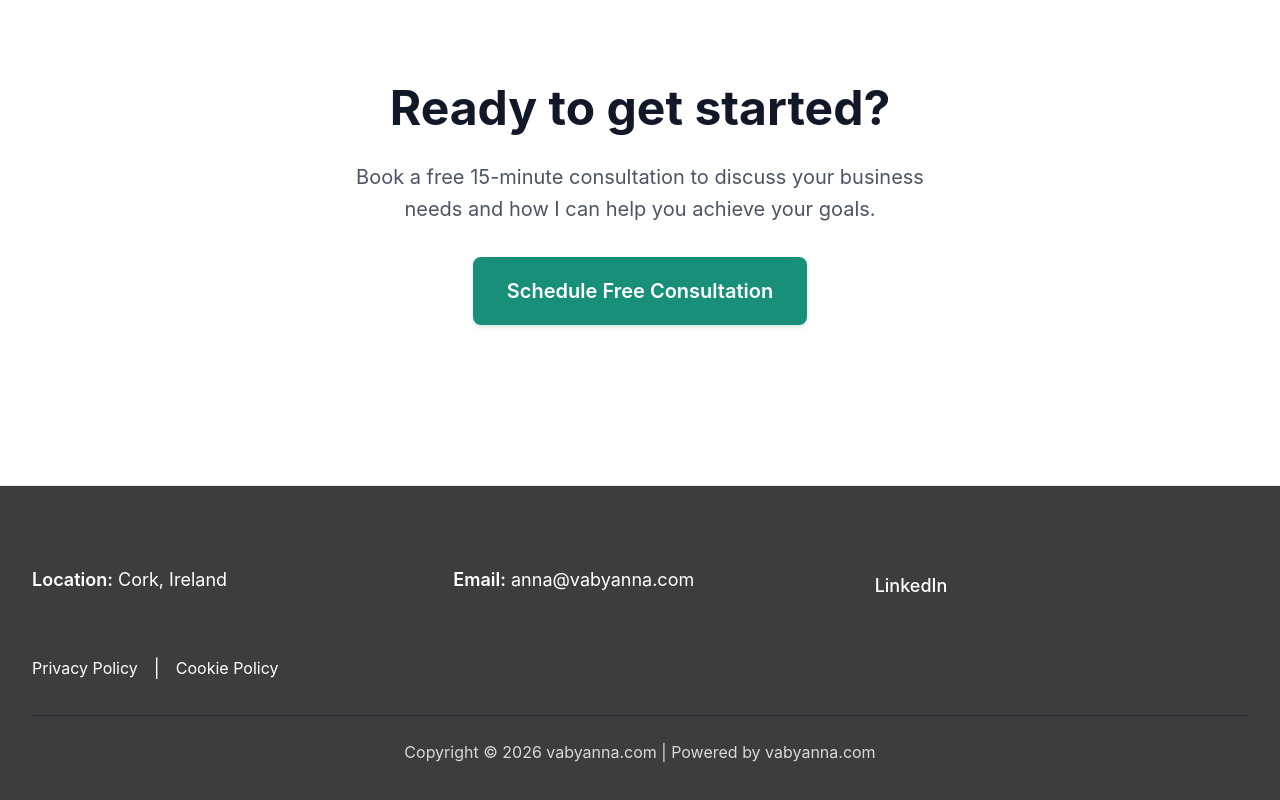
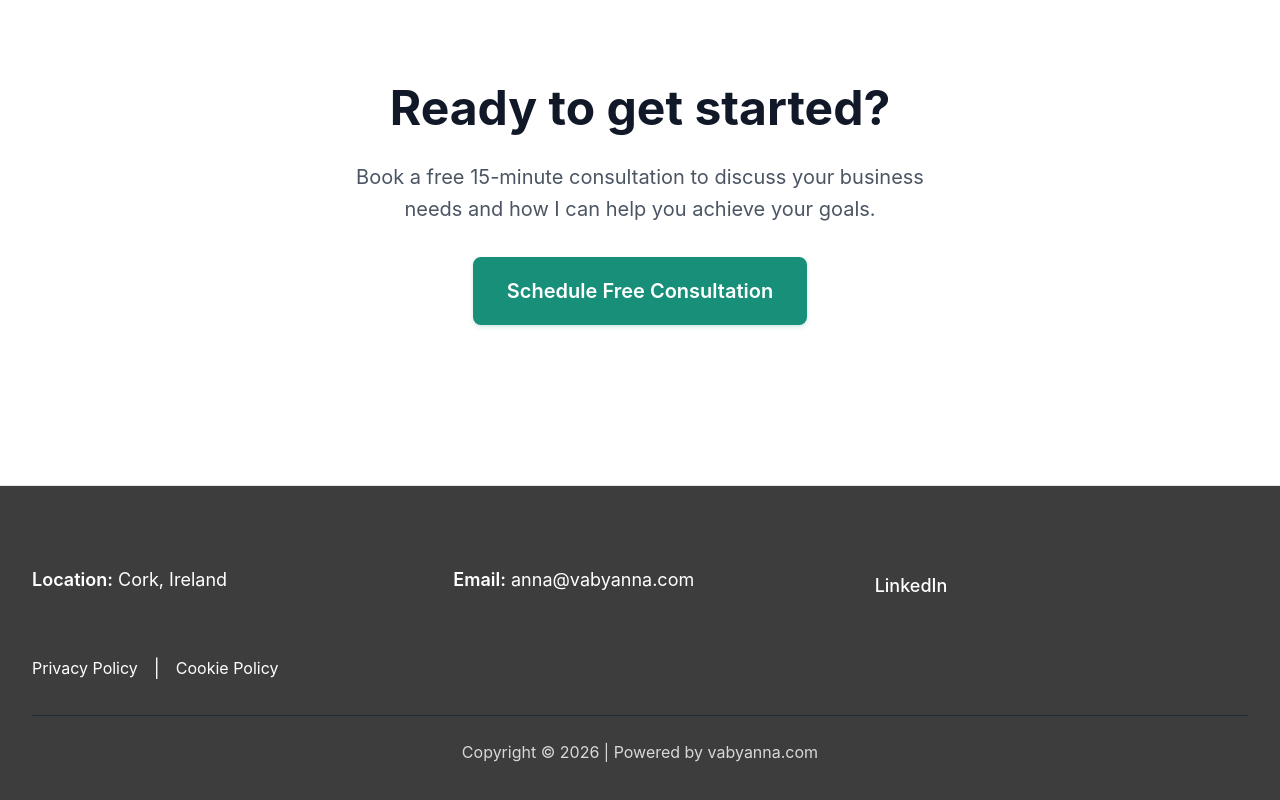
Before and after one commit to benoshea4/vabyanna, a plain HTML site: page public/contact.html in a window 1280 px wide. Shown: the part 1838-2638 px from the top of the page. Drawn offline with Linux system fonts and the light colour scheme; files whose address does not match are found by name.

Commit message:
edit: footer text

```diff
--- a/public/contact.html
+++ b/public/contact.html
@@ -222,7 +222,7 @@
 
             <div class="footer-bottom">
                 <p class="copyright">
-                    Copyright © 2026 vabyanna.com | Powered by vabyanna.com
+                    Copyright © 2026 | Powered by vabyanna.com
                 </p>
             </div>
         </div>
```
Also changed, not shown: public/about.html (+1 -1 lines), public/cookie-policy.html (+1 -1 lines), public/pricing.html (+1 -1 lines), public/privacy-policy.html (+1 -1 lines), public/services.html (+1 -1 lines).
